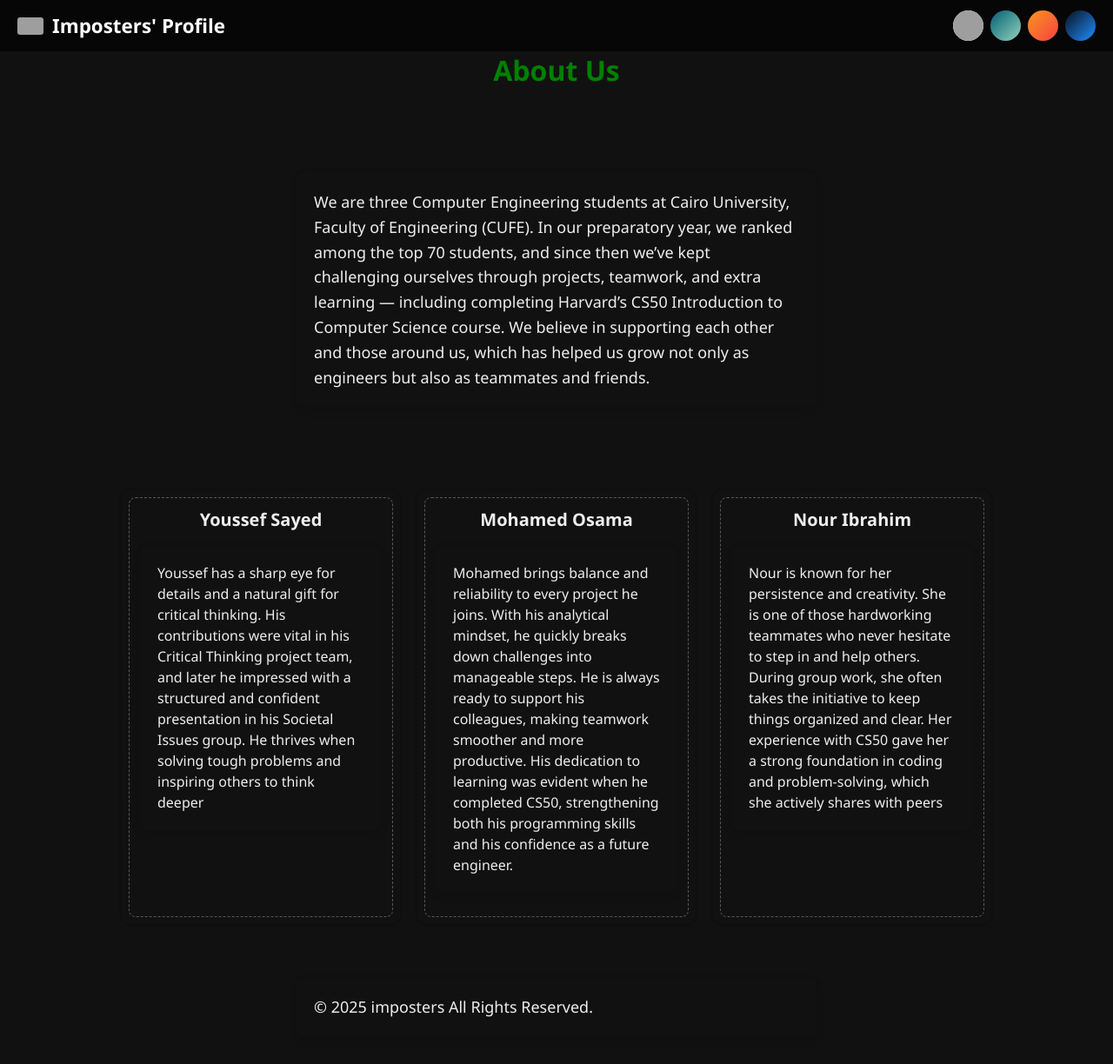
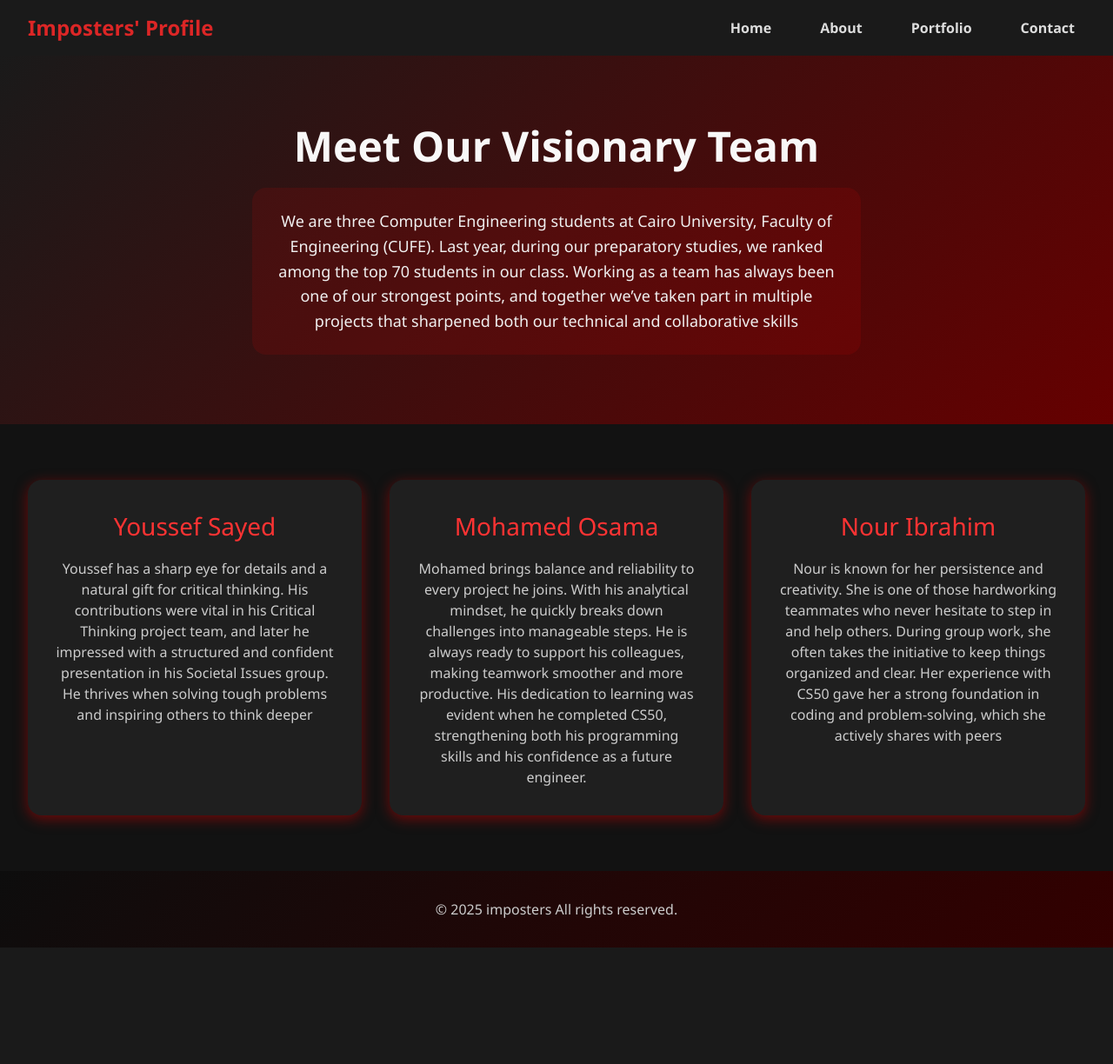
Before and after one commit to Youssef12as/my-site, a Flask app: page /about in a window 1280 px wide. Shown: the whole page at 87% size. After the commit the page ends 1090 px from the top, so only its background shows below. Run offline with Flask 3, Linux system fonts and the light colour scheme; some libraries are stand-ins or nearby versions; grey boxes are pictures that could not be loaded.

Commit message:
changed a lot in about

```diff
--- a/site/app.py
+++ b/site/app.py
@@ -83,8 +83,8 @@ def contact():
 @app.route("/cipher", methods=["GET", "POST"])
 def cipher():
     if request.method == "POST":
-        cipher_text = code(request.form.get("plain_text"), int(request.form.get("key")))
-        return render_template("cipher.html", cipher_text=cipher_text)
+        result = code(request.form.get("plain_text"), int(request.form.get("key")))
+        return render_template("cipher.html", result=result)
     else:
         return render_template("cipher.html")
 
--- a/site/templates/about.html
+++ b/site/templates/about.html
@@ -1,29 +1,34 @@
-{% extends "layout.html" %}
-{% block title %}
-    About Us
-{% endblock %}
+{% extends "layout2.html" %}
+
+{% block title %}About Us{% endblock %}
 
 {% block content %}
-     <h2>About Us</h2>
-     <div class="container">
+  <!-- Hero Section / Brief -->
+  <section id="home" class="hero-section">
+    <h2 class="text-5xl font-bold mb-6">Meet Our Visionary Team</h2>
     <p>
       We are three Computer Engineering students at Cairo University, Faculty of Engineering (CUFE).
-In our preparatory year, we ranked among the top 70 students, and since then we’ve kept challenging ourselves through projects, teamwork, and extra learning — including completing Harvard’s CS50 Introduction to Computer Science course.
-We believe in supporting each other and those around us, which has helped us grow not only as engineers but also as teammates and friends.
+      Last year, during our preparatory studies, we ranked among the top 70 students in our class.
+      Working as a team has always been one of our strongest points, and together we’ve taken part in multiple projects that sharpened both our technical and collaborative skills
     </p>
-     </div>
-     <div class="about-container">
-        <div class="about-box">
+  </section>
+
+  <!-- Three Person Boxes -->
+  <section class="py-16 bg-[#121212]">
+    <div class="max-w-7xl mx-auto px-4 sm:px-6 lg:px-8 grid grid-cols-1 md:grid-cols-3 gap-8">
+
+        <div class="person-card">
             <h3>Youssef Sayed</h3>
             <p>Youssef has a sharp eye for details and a natural gift for critical thinking. His contributions were vital in his Critical Thinking project team, and later he impressed with a structured and confident presentation in his Societal Issues group. He thrives when solving tough problems and inspiring others to think deeper</p>
         </div>
-        <div class="about-box">
+        <div class="person-card">
             <h3>Mohamed Osama</h3>
             <p>Mohamed brings balance and reliability to every project he joins. With his analytical mindset, he quickly breaks down challenges into manageable steps. He is always ready to support his colleagues, making teamwork smoother and more productive. His dedication to learning was evident when he completed CS50, strengthening both his programming skills and his confidence as a future engineer.</p>
         </div>
-            <div class="about-box">
+        <div class="person-card">
             <h3>Nour Ibrahim</h3>
             <p>Nour is known for her persistence and creativity. She is one of those hardworking teammates who never hesitate to step in and help others. During group work, she often takes the initiative to keep things organized and clear. Her experience with CS50 gave her a strong foundation in coding and problem-solving, which she actively shares with peers</p>
         </div>
     </div>
+  </section>
 {% endblock %}
--- /dev/null
+++ b/site/templates/layout2.html
@@ -0,0 +1,290 @@
+<!DOCTYPE html>
+<html lang="en">
+<head>
+  <meta charset="UTF-8" />
+  <meta name="viewport" content="width=device-width, initial-scale=1" />
+  <title>{% block title %}About Us{% endblock %}</title>
+  <script src="https://cdn.tailwindcss.com"></script>
+  <style>
+    /* Cipher Tool Styles */
+.form-container {
+  max-width: 600px;
+  margin: 3rem auto;
+  background-color: #1f1f1f;
+  padding: 2rem;
+  border-radius: 1rem;
+  box-shadow: 0 4px 15px rgba(204, 0, 0, 0.5);
+}
+
+.form-container h2 {
+  color: #ff4d4d;
+}
+
+label {
+  display: block;
+  margin-bottom: 0.5rem;
+  font-weight: 600;
+  color: #ff4d4d;
+}
+
+input[type="text"],
+input[type="number"] {
+  width: 100%;
+  padding: 0.75rem 1rem;
+  border-radius: 0.5rem;
+  border: none;
+  margin-bottom: 1.5rem;
+  font-size: 1rem;
+  background-color: #2a2a2a;
+  color: #e0e0e0;
+  box-sizing: border-box;
+  transition: box-shadow 0.3s ease, background-color 0.3s ease;
+}
+
+input[type="text"]:focus,
+input[type="number"]:focus {
+  outline: none;
+  box-shadow: 0 0 8px #cc0000;
+  background-color: #3a3a3a;
+}
+
+.btn {
+  background-color: #cc0000;
+  color: #fff;
+  font-weight: 700;
+  padding: 0.75rem 1.5rem;
+  border-radius: 0.75rem;
+  border: none;
+  cursor: pointer;
+  font-size: 1.125rem;
+  transition: background-color 0.3s ease;
+  margin-right: 1rem;
+}
+
+.btn:hover,
+.btn:focus {
+  background-color: #ff3333;
+  outline: none;
+}
+
+.btn-secondary {
+  background-color: transparent;
+  border: 2px solid #cc0000;
+  color: #cc0000;
+  font-weight: 700;
+  padding: 0.75rem 1.5rem;
+  border-radius: 0.75rem;
+  cursor: pointer;
+  font-size: 1.125rem;
+  transition: background-color 0.3s ease, color 0.3s ease;
+}
+
+.btn-secondary:hover,
+.btn-secondary:focus {
+  background-color: #cc0000;
+  color: #fff;
+  outline: none;
+}
+
+#result {
+  margin-top: 1.5rem;
+  padding: 1rem;
+  border-radius: 0.5rem;
+  background-color: #2a2a2a;
+  color: #e0e0e0;
+}
+
+    /* General link styling */
+a {
+  position: relative;
+  color: #ff4d4d; /* main red for links */
+  text-decoration: none;
+  font-weight: 600;
+  transition: color 0.3s ease;
+}
+
+/* underline effect on hover */
+a::after {
+  content: '';
+  position: absolute;
+  left: 0;
+  bottom: -2px; /* little below the text */
+  width: 0;
+  height: 2px;
+  background-color: currentColor;
+  transition: width 0.3s ease;
+}
+
+/* on hover: change color + animate underline */
+a:hover,
+a:focus {
+  color: #ff9999;
+}
+
+a:hover::after,
+a:focus::after {
+  width: 100%;
+}
+
+    /* Black and red color palette */
+    body {
+      background: #121212;
+      color: #e0e0e0;
+      font-family: 'Segoe UI', Tahoma, Geneva, Verdana, sans-serif;
+    }
+    nav {
+      background-color: #1a1a1a;
+      box-shadow: 0 2px 8px rgba(204, 0, 0, 0.7);
+    }
+    .navbar-link {
+      position: relative;
+      color: #ddd;
+      font-weight: 600;
+      padding: 0.5rem 0.75rem;
+      text-decoration: none;
+      transition: color 0.3s ease;
+    }
+    .navbar-link::before {
+      content: '';
+      position: absolute;
+      bottom: 0;
+      left: 0;
+      width: 0;
+      height: 2px;
+      background-color: #cc0000;
+      transition: width 0.3s ease;
+    }
+    .navbar-link:hover,
+    .navbar-link:focus {
+      color: #ff4d4d;
+    }
+    .navbar-link:hover::before,
+    .navbar-link:focus::before {
+      width: 100%;
+    }
+    .hero-section {
+      background: linear-gradient(135deg, #1a1a1a 0%, #660000 100%);
+      color: #f8f8f8;
+      padding: 5rem 1rem;
+      text-align: center;
+    }
+    .hero-section p {
+      background-color: rgba(255, 0, 0, 0.1);
+      padding: 1.5rem;
+      border-radius: 1rem;
+      max-width: 700px;
+      margin: 0 auto;
+      font-size: 1.125rem;
+      line-height: 1.6;
+      color: #f0f0f0;
+    }
+    .person-card {
+      background-color: #1f1f1f;
+      color: #e0e0e0;
+      padding: 2rem;
+      border-radius: 1rem;
+      box-shadow: 0 4px 15px rgba(204, 0, 0, 0.5);
+      transition: transform 0.3s ease, box-shadow 0.3s ease;
+      text-align: center;
+    }
+    .person-card:hover {
+      transform: translateY(-10px);
+      box-shadow: 0 10px 30px rgba(255, 0, 0, 0.8);
+      background-color: #2a2a2a;
+    }
+    .person-card h3 {
+      font-size: 1.75rem;
+      margin-bottom: 1rem;
+      color: #ff3333;
+    }
+    .person-card p {
+      font-size: 1rem;
+      color: #ccc;
+    }
+    footer {
+      background: linear-gradient(135deg, #0d0d0d 0%, #330000 100%);
+      color: #ccc;
+      padding: 2rem 1rem;
+      text-align: center;
+      margin-top: auto;
+    }
+    footer a {
+      color: #ff4d4d;
+      margin: 0 1rem;
+      text-decoration: none;
+      font-weight: 600;
+      transition: color 0.3s ease;
+    }
+    footer a:hover,
+    footer a:focus {
+      color: #ff9999;
+    }
+    /* Mobile menu toggle button */
+    #mobile-menu-toggle {
+      color: #ddd;
+      padding: 0.5rem;
+      cursor: pointer;
+      background: none;
+      border: none;
+    }
+    #mobile-menu {
+      background-color: #1a1a1a;
+      border-top: 1px solid #cc0000;
+    }
+    #mobile-menu a {
+      display: block;
+      padding: 0.75rem 1rem;
+      color: #ddd;
+      text-decoration: none;
+      transition: background-color 0.3s ease, color 0.3s ease;
+    }
+    #mobile-menu a:hover,
+    #mobile-menu a:focus {
+      background-color: #660000;
+      color: #ff4d4d;
+    }
+  </style>
+</head>
+<body class="min-h-screen flex flex-col">
+  <!-- Navbar -->
+  <nav>
+    <div class="max-w-7xl mx-auto flex justify-between items-center px-4 sm:px-6 lg:px-8 h-16">
+      <h1 class="text-2xl font-extrabold text-red-600">Imposters' Profile</h1>
+      <div class="hidden md:flex space-x-8">
+        <a href="/home" class="navbar-link">Home</a>
+        <a href="/about" class="navbar-link">About</a>
+        <a href="/portfolio" class="navbar-link">Portfolio</a>
+        <a href="/contact" class="navbar-link">Contact</a>
+      </div>
+      <button id="mobile-menu-toggle" class="md:hidden" aria-label="Toggle menu" aria-expanded="false">
+        <svg class="w-6 h-6" fill="none" stroke="currentColor" viewBox="0 0 24 24" >
+          <path stroke-linecap="round" stroke-linejoin="round" stroke-width="2" d="M4 6h16M4 12h16M4 18h16"/>
+        </svg>
+      </button>
+    </div>
+    <div id="mobile-menu" class="hidden md:hidden">
+      <a href="/home">Home</a>
+      <a href="/about">About</a>
+      <a href="/portfolio">Portfolio</a>
+      <a href="/contact">Contact</a>
+    </div>
+  </nav>
+
+  {% block content %}{% endblock %}
+
+  <!-- Fixed Footer -->
+  <footer>
+    <p>&copy; 2025 imposters All rights reserved.</p>
+  </footer>
+
+  <script>
+    const toggleButton = document.getElementById('mobile-menu-toggle');
+    const mobileMenu = document.getElementById('mobile-menu');
+
+    toggleButton.addEventListener('click', () => {
+      const isHidden = mobileMenu.classList.toggle('hidden');
+      toggleButton.setAttribute('aria-expanded', !isHidden);
+    });
+  </script>
+</body>
+</html>
```
Also changed, not shown: site/templates/cipher.html (+23 -19 lines), site/templates/contact.html (+9 -5 lines), site/templates/portfolio.html (+25 -21 lines), site/templates/projects2.html (added, +27 -0 lines), site/users.db. Lines whose indentation alone changed are shown as unchanged.
